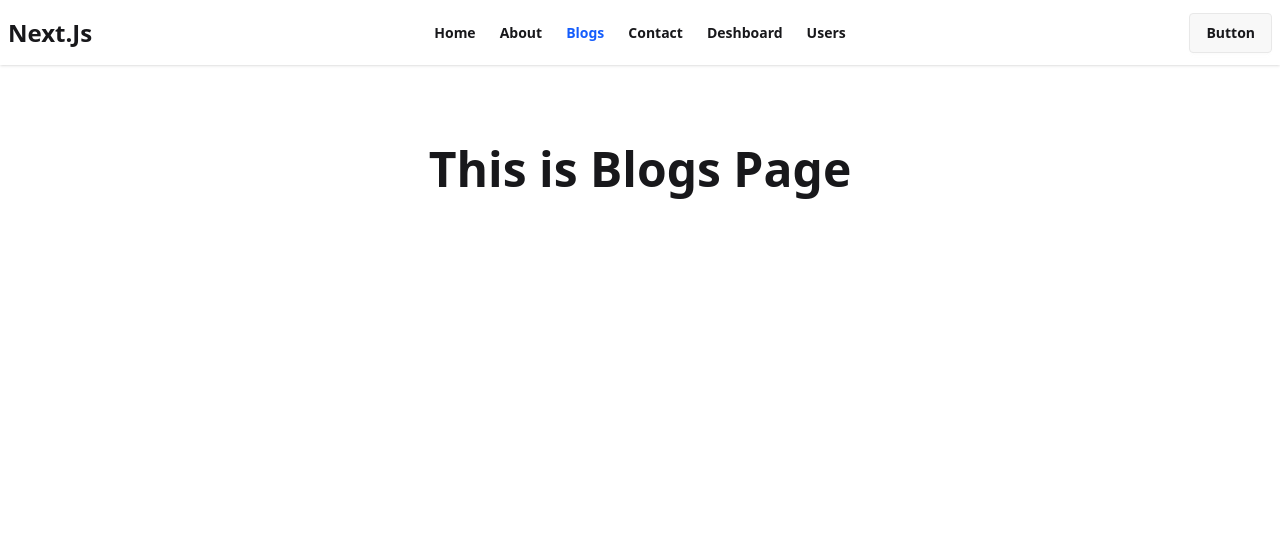
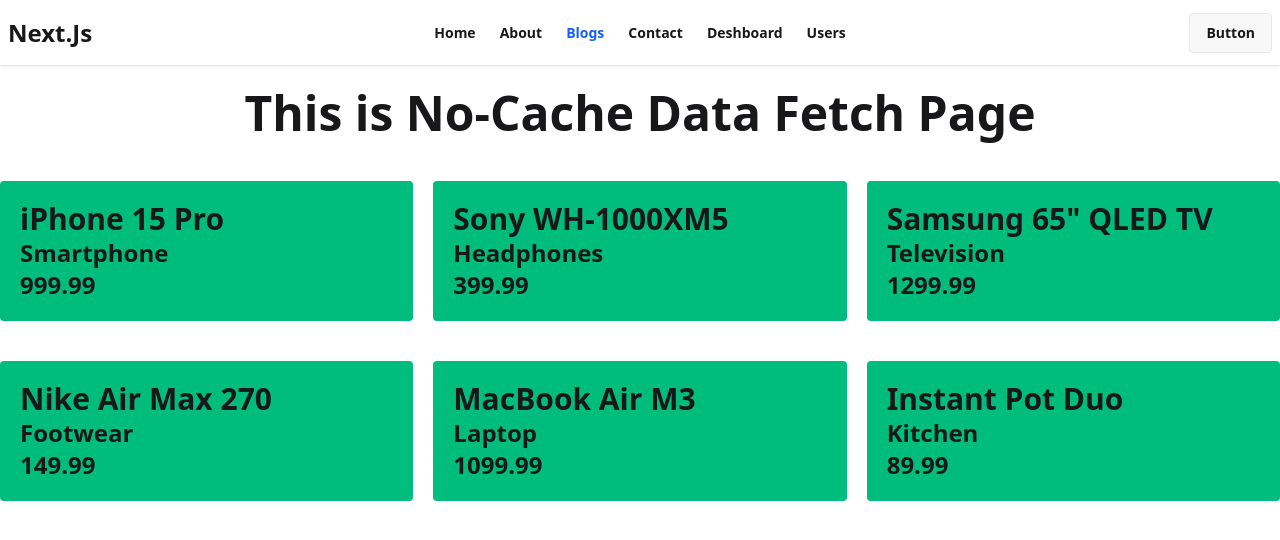
Before and after one commit to noyon-01/next.js-practice-file, a Next.js app: page /blogs in a window 1280 px wide. Shown: the top 540 px of the page. Built offline with nearby package versions, Linux system fonts and the light colour scheme; data requests are answered from the project's data file.

Commit message:
cache: no-store practice is completed

```diff
--- a/src/app/blogs/page.jsx
+++ b/src/app/blogs/page.jsx
@@ -1,7 +1,23 @@
-export default function Bolgs() {
+import Phone from "@/components/phone";
+
+const getProduct = async () => {
+  const res = await fetch("http://localhost:5000/Phones", {cache: "no-store"});
+  return res.json();
+};
+
+export default async function Bolgs() {
+  const products = await getProduct();
+
   return (
     <div className="container mx-auto">
-        <h1 className="text-5xl font-bold text-center pt-20">This is Blogs Page</h1>
+      <h1 className="text-5xl font-bold text-center py-6">
+        This is No-Cache Data Fetch Page
+      </h1>
+      <div className="grid grid-cols-3 gap-5">
+        {
+          products.map(phone => <Phone key={phone.id} phone={phone}/>)
+        }
+      </div>
     </div>
-  )
+  );
 }
--- a/src/app/page.js
+++ b/src/app/page.js
@@ -10,6 +10,7 @@
 
   return (
     <div className="container mx-auto">
+      <h1 className="text-3xl font-bold text-center py-4 mt-5">This is Force-Cache Data Fetch Page</h1>
       <div className="grid grid-cols-3 gap-3">
         {data.map((ai) => (
           <Ai_Data key={ai.id} ai={ai} />
--- /dev/null
+++ b/src/components/phone.jsx
@@ -0,0 +1,9 @@
+export default function Phone({phone}) {
+  return (
+    <div className="bg-emerald-500 mt-5 p-5 rounded">
+      <h1 className="text-3xl font-bold">{phone.name}</h1>
+      <p className="text-2xl font-semibold">{phone.category}</p>
+      <p className="text-2xl font-semibold">{phone.price}</p>
+    </div>
+  )
+}
```
